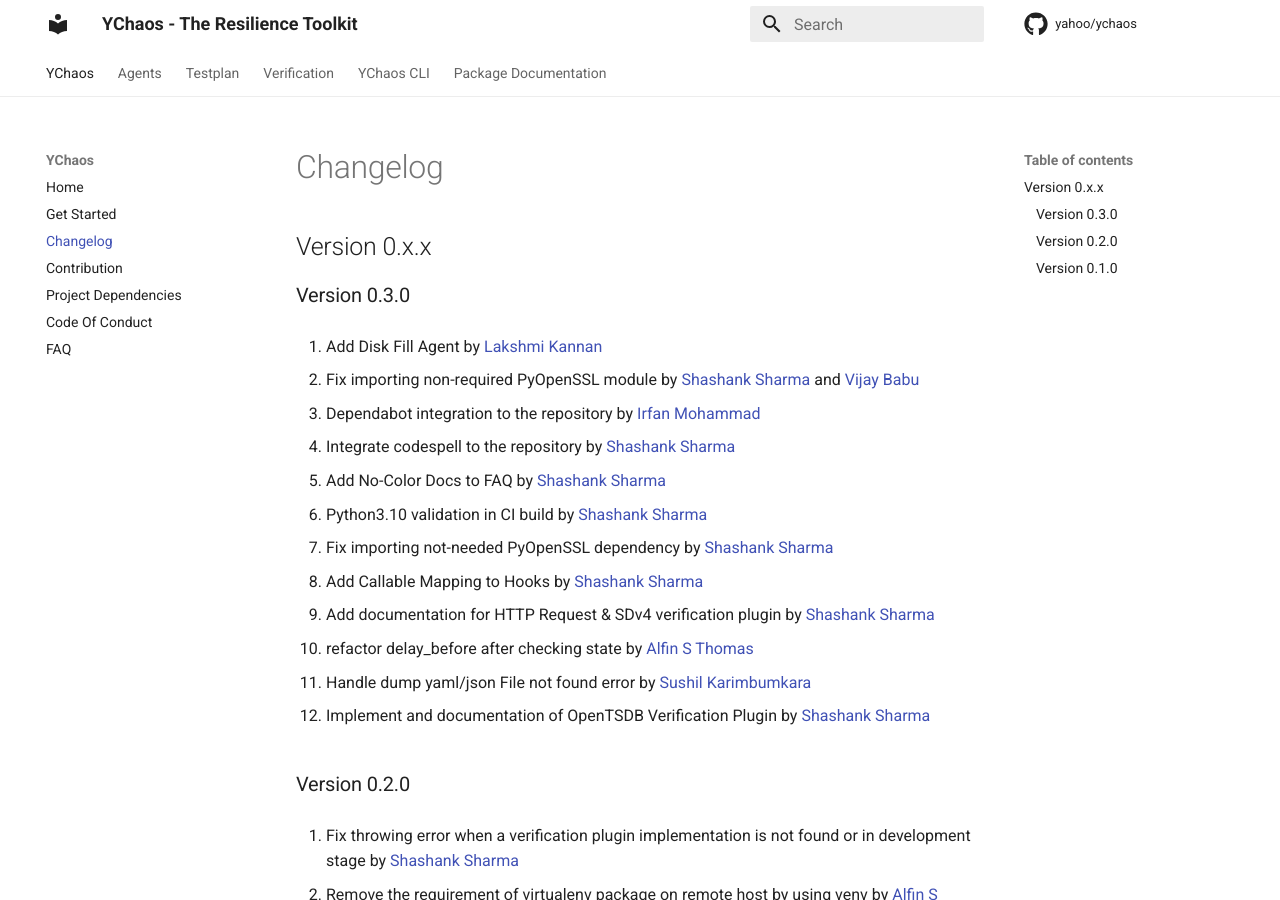
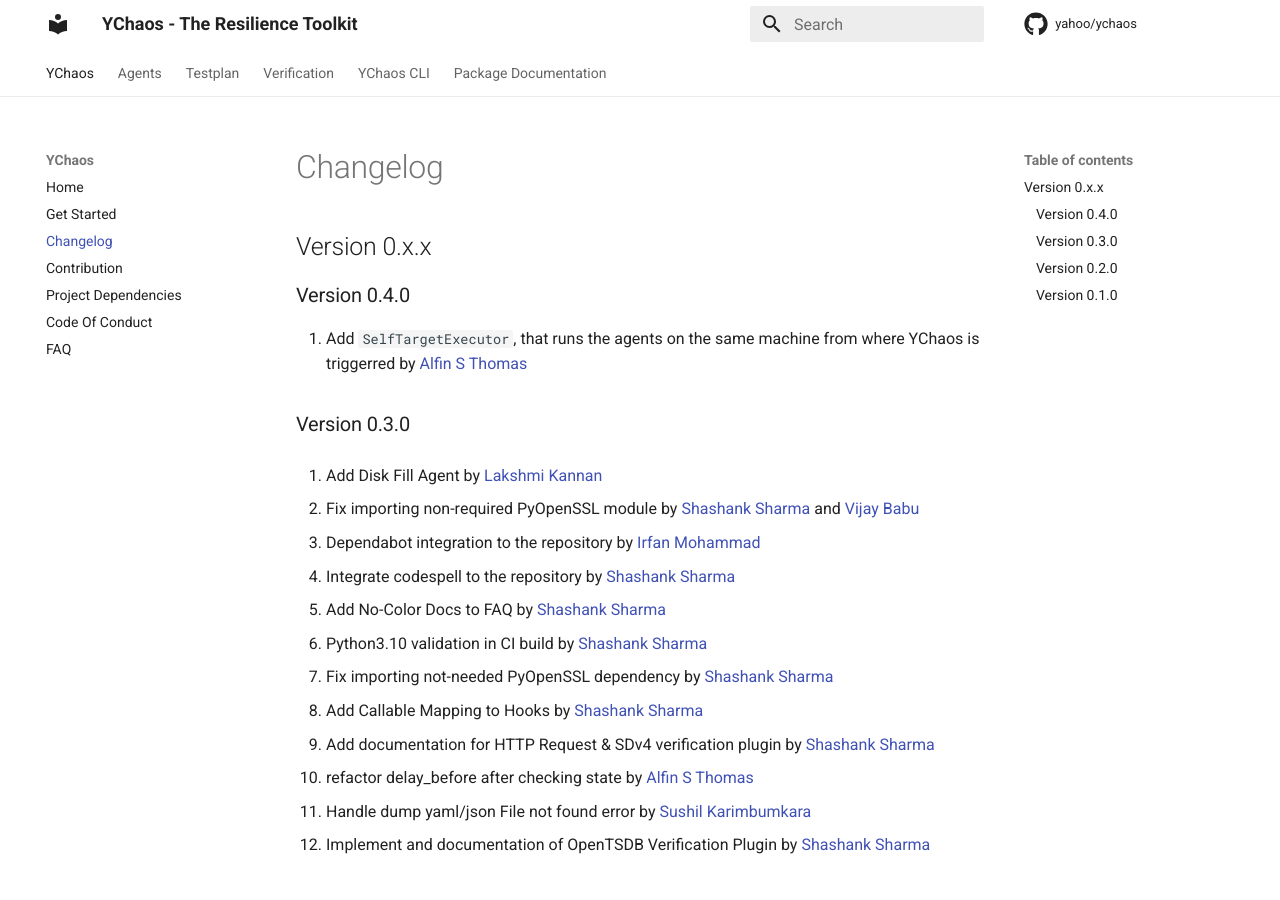
Before and after one commit to yahoo/ychaos, an MkDocs documentation site: the page built from docs/releases.md, in a window 1280 px wide and 900 px high. Built offline with MkDocs 1.6.1 and Material for MkDocs 9.7.7, drawn with Linux system fonts in a browser that asks for light colours; comment, search, counter and statistics services are not loaded; the version menu is left out.

Commit message:
Changelog

```diff
--- a/docs/releases.md
+++ b/docs/releases.md
@@ -1,6 +1,11 @@
 # Changelog
 
 ## Version 0.x.x
+
+### Version 0.4.0
+
+1. Add `SelfTargetExecutor`, that runs the agents on the same machine from where
+YChaos is triggerred by [Alfin S Thomas](https://github.com/AlfinST)
 
 ### Version 0.3.0
 
```
